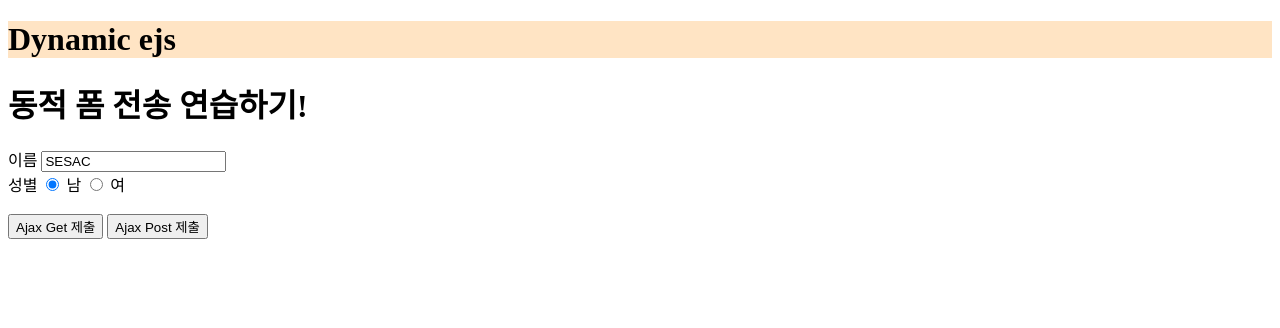
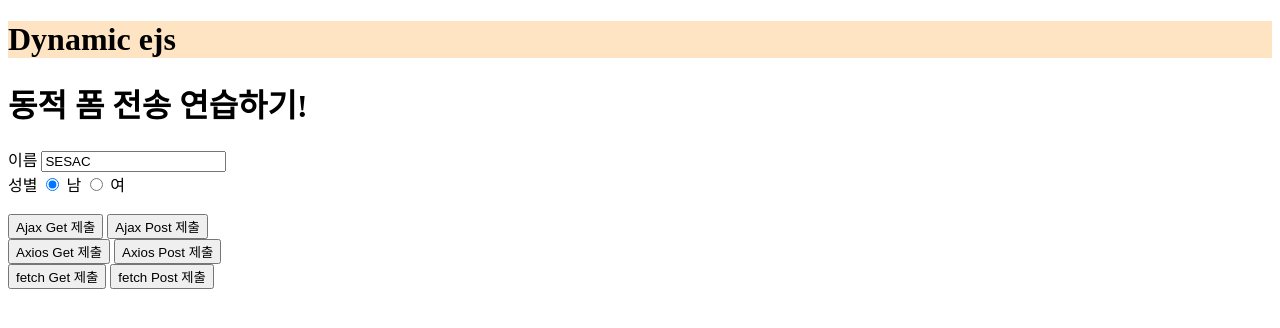
Before and after one commit to 22-JWL/sesac-ydp-5, a Node server app: page / in a window 1280 px wide. Shown: the top 328 px of the page. Run offline with Node 20, Linux system fonts and the light colour scheme.

Commit message:
study: 동적 폼 전송 -axios, fetch

```diff
--- a/12-dynamic-form/index.js
+++ b/12-dynamic-form/index.js
@@ -25,6 +25,26 @@ app.post('/ajax', (req, res) => {
   res.send(req.body);
 });
 
+app.get('/axios', (req, res) => {
+  console.log(req.query);
+  res.send(req.query);
+});
+app.post('/axios', (req, res) => {
+  console.log(req.body);
+  res.send(req.body);
+  res.send;
+});
+
+app.get('/fetch', (req, res) => {
+  console.log(req.query);
+  res.send(req.query);
+});
+
+app.post('/fetch', (req, res) => {
+  console.log(req.body);
+  res.send(req.body);
+});
+
 app.listen(PORT, () => {
   console.log(`${PORT} is opening!`);
 });
--- a/12-dynamic-form/views/dynamic.ejs
+++ b/12-dynamic-form/views/dynamic.ejs
@@ -11,6 +11,7 @@
       integrity="sha256-2Pmvv0kuTBOenSvLm6bvfBSSHrUJ+3A7x6P5Ebd07/g="
       crossorigin="anonymous"
     ></script>
+    <script src="https://cdn.jsdelivr.net/npm/axios/dist/axios.min.js"></script>
 
     <style>
       div.result {
@@ -40,6 +41,14 @@
 
       <button type="button" onClick="ajaxGet();">Ajax Get 제출</button>
       <button type="button" onClick="ajaxPost();">Ajax Post 제출</button>
+      <br />
+
+      <button type="button" onClick="axiosGet();">Axios Get 제출</button>
+      <button type="button" onClick="axiosPost();">Axios Post 제출</button>
+      <br />
+
+      <button type="button" onClick="fetchGet();">fetch Get 제출</button>
+      <button type="button" onClick="fetchPost();">fetch Post 제출</button>
     </form>
 
     <!-- 동적 폼 전송 결과를 보여줄 곳 -->
@@ -54,6 +63,7 @@
 
         // 폼 선택
         const form = document.forms['register'];
+        console.log(form);
 
         // 폼 객체 요소 확인
         console.dir(form);
@@ -100,6 +110,109 @@
           },
         });
       }
+
+      async function axiosGet() {
+        console.log('get 함수 호출');
+
+        const form = document.forms['register'];
+        const data = {
+          name: form.name.value,
+          gender: form.gender.value,
+        };
+
+        axios({
+          method: 'get', //요청방식(= form method 속성)
+          url: '/axios', //요청경로= form action 속성)
+          params: data, //서버로 보낼 데이터(query string)
+        })
+          .then(function (response) {
+            console.log(response); //서버의 응답결과
+            console.log(response.data); //서버의 응답데이터 확인
+
+            ///
+            const { name, gender } = data;
+            resultBox.textContent = `GET /axios 요청 완료!! ${name}님은 ${gender}이시죠?`;
+          })
+
+          // const{name, gender}
+          //  resultBox.textContent = `GET /axios 요청 완료!! ${response.data.name}님은 ${response.data.gender}이시죠?`;
+
+          .catch(function (error) {
+            console.log('Error', error);
+          });
+      }
+      async function axiosPost() {
+        console.log('axiosPost 함수 호출!');
+
+        const form = document.forms['register'];
+        const data = {
+          name: form.name.value,
+          gender: form.gender.value,
+        };
+        try {
+          const response = await axios({
+            method: 'post',
+            url: '/axios',
+            data: data,
+          });
+          const { name, gender } = response.data;
+          resultBox.textContent = `async/POST/axios 요청완료 ${name}님은 ${gender}이시죠? `;
+        } catch (error) {
+          console.log('err임다', error);
+        }
+      }
+
+      //fetch(url, options)
+      function fetchGet() {
+        console.log('fetchGet 함수 호출!');
+
+        const form = document.forms['register'];
+        fetch(`/fetch?name=${form.name.value}&gender=${form.gender.value}`)
+          .then(function (response) {
+            console.log(response);
+            return response.json();
+            //json 형태로 응답데이터를 전달받음. 응답(response) 객체는 json() 메서드를 제공
+            //응답(response) 객체로부터 JSON 포맷의 응답 전문을 자바스크립트 객체 (js obj)로 변환
+          }) //{method: get}은 default로 get 방식으로 작동 options를 생략 가능~
+          .then(function (data) {
+            console.log(data);
+            resultBox.textContent = `GET /fetch 요청 완료!! ${data.name}님은 ${data.gender}이시죠?`;
+          });
+      }
+
+      function fetchPost() {
+        console.log('fetchPost 함수 호출!');
+
+        const form = document.forms['register'];
+        const data = {
+          name: form.name.value,
+          gender: form.gender.value,
+        }; // 서버에 넘겨줄 데이터
+
+        // fetch를 이용해 post 요청을 날릴 때에는 option 객체가 반드시 필요함!
+        // 1. method 키 post 지정
+        // 2. headers 키 JSON 포맷 사용 선언
+        // 3. body 키 서버로 보낼 데이터
+        fetch('/fetch', {
+          method: 'POST',
+          header: {
+            'Content-Type': 'application/json',
+          },
+          body: JSON.stringify(data),
+          // data: js obj
+          // JSON.stringify(data): js obj -> json
+        })
+          .then((response) => {
+            console.log(response);
+            return response.json();
+          })
+          .then((response) => {
+            console.log(data);
+            resultBox.textContent = `POST /fetch 요청 완료!! ${data.name}님은 ${data.gender}이시죠?ㅎㅎ`;
+          });
+      }
+
+      //대부분 async await가 보기 편리하다.
     </script>
   </body>
 </html>
--- a/12-dynamic-form/views/mydynamic.ejs
+++ b/12-dynamic-form/views/mydynamic.ejs
@@ -12,7 +12,6 @@
     ></script>
   </head>
   <body>
-    <h1 style="background-color: bisque"><%= title %></h1>
     <h2>동적 폼 전송하기</h2>
 
     <form name="register">
```
Also changed, not shown: 12-dynamic-form/readme.md (added).
